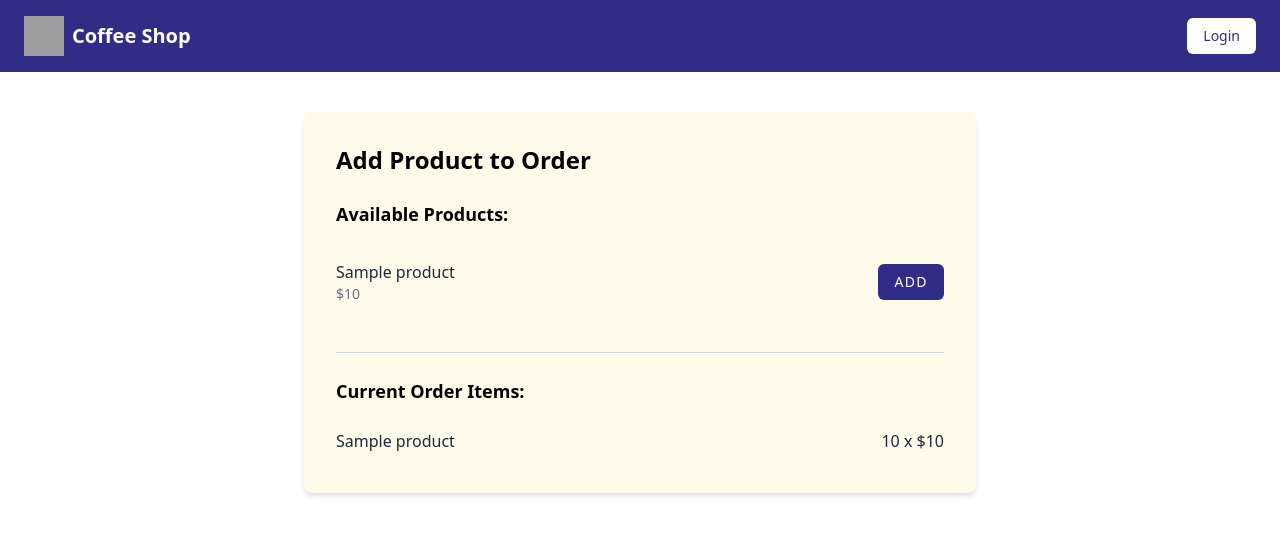
After one commit to ircorona/django-coffee-shop, a Django app: template orders/templates/orders/add_product.html in a window 1280 px wide. The commit adds this page. Shown: the top 535 px of the page. Run offline with Django 3.2, Linux system fonts and the light colour scheme; the template is opened without the code that fills it: most values are stand-ins (such as "Sample title", 1, 10 or a date in 2020); grey boxes are pictures that could not be loaded.

Commit message:
Add order functionality, env config, and product API
- Add order forms, views, and templates (my_orders, add_product)
- Add "Add to Order" button on product cards
- Move credentials to .env with django-environ
- Add .env to .gitignore for security
- Add product serializer and API views
- Update requirements.txt

Co-Authored-By: Claude Opus 4.6 <noreply@anthropic.com>

```diff
--- /dev/null
+++ b/orders/templates/orders/add_product.html
@@ -0,0 +1,49 @@
+{% extends "base.html" %}
+
+{% block title %}Add Product to Order - Coffee Shop{% endblock %}
+{% block meta_description %}Add products to your order{% endblock %}
+
+{% block content %}
+<div class="max-w-2xl mx-auto mt-10 p-8 bg-amber-50 rounded-lg shadow-md">
+    <h1 class="text-2xl font-bold mb-6">Add Product to Order</h1>
+
+    {% if order %}
+    <h2 class="text-lg font-bold mb-4">Available Products:</h2>
+
+    <div class="divide-y divide-gray-300">
+        {% for product in products %}
+        <div class="flex justify-between items-center py-4">
+            <div>
+                <p class="text-gray-800 font-medium">{{ product.name }}</p>
+                <p class="text-sm text-gray-500">${{ product.price }}</p>
+            </div>
+            <form method="post">
+                {% csrf_token %}
+                <input type="hidden" name="product_id" value="{{ product.id }}">
+                <button type="submit" class="rounded-md bg-indigo-900 px-4 py-2 text-sm font-medium text-white uppercase tracking-widest transition-colors hover:bg-indigo-700 cursor-pointer">
+                    Add
+                </button>
+            </form>
+        </div>
+        {% empty %}
+        <p class="text-gray-500 py-3">No products available.</p>
+        {% endfor %}
+    </div>
+
+    <div class="mt-8 pt-6 border-t border-gray-300">
+        <h2 class="text-lg font-bold mb-4">Current Order Items:</h2>
+        {% for item in order.order_products.all %}
+        <div class="flex justify-between items-center py-2">
+            <span class="text-gray-800">{{ item.product.name }}</span>
+            <span class="text-gray-800 font-medium">{{ item.quantity }} x ${{ item.product.price }}</span>
+        </div>
+        {% empty %}
+        <p class="text-gray-500">Your order is empty.</p>
+        {% endfor %}
+    </div>
+
+    {% else %}
+    <p class="text-gray-600">You don't have an active order yet.</p>
+    {% endif %}
+</div>
+{% endblock %}
--- a/orders/urls.py
+++ b/orders/urls.py
@@ -1,4 +1,7 @@
 from django.urls import path
+from .views import MyOrderView, CreateOrderProductView
 
 urlpatterns = [
+    path ('my-orders/', MyOrderView.as_view(), name='my_orders'),
+    path ('add-product/', CreateOrderProductView.as_view(), name='add_product'),
 ]
--- a/products/urls.py
+++ b/products/urls.py
@@ -1,7 +1,8 @@
 from django.urls import path
-from .views import ProductFormView, ProductListView
+from .views import ProductFormView, ProductListView, ProductListAPI
 
 urlpatterns = [
     path('', ProductListView.as_view(), name='product_form'),
+    path('api/', ProductListAPI.as_view(), name='product_list_api'),
     path('add/', ProductFormView.as_view(), name='add_product'),
 ]
--- a/requirements.txt
+++ b/requirements.txt
@@ -1,2 +1,4 @@
 Django==5.2.11
 Pillow==12.1.0
+crispy-tailwind==1.0.3
+djangorestframework==3.16.1
```
Also changed, not shown: orders/forms.py (added, +7 -0 lines), orders/templates/orders/my_orders.html (added, +32 -0 lines), orders/views.py (+28 -2 lines), products/serializers.py (added, +7 -0 lines), products/templates/products/product_list.html (+13 -3 lines), products/views.py (+12 -0 lines), 1 other file.
